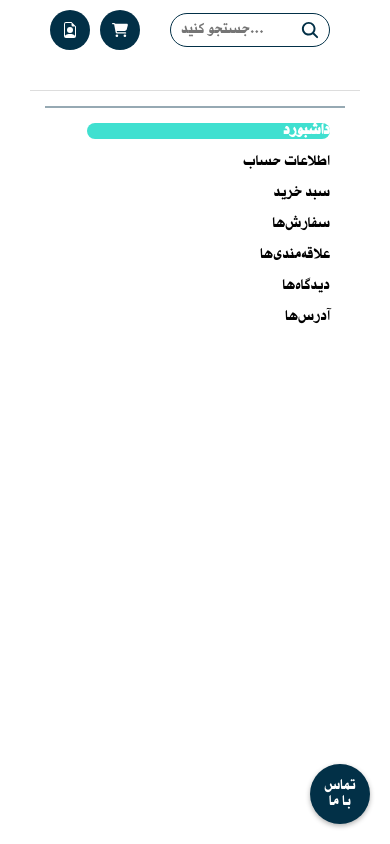
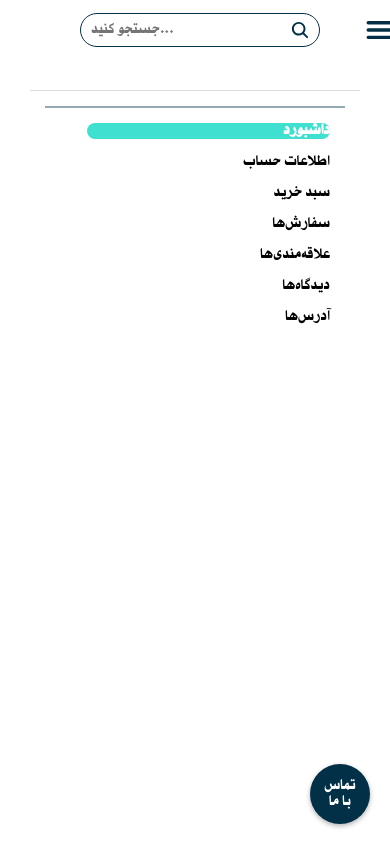
Before and after one commit to Nima77Moosavi/kimia-toranj-react, a React (Vite) app: page /user-panel in a window 390 px wide. Built offline with nearby package versions, Linux system fonts and the light colour scheme; sample sign-in values are in the browser's storage.

Commit message:
adjusted header mobile

```diff
--- a/src/components/HeaderMobile/HeaderMobile.jsx
+++ b/src/components/HeaderMobile/HeaderMobile.jsx
@@ -1,15 +1,10 @@
+import { IoMenu, IoSearch } from "react-icons/io5";
 import React, { useState, useRef, useEffect } from "react";
 import { Link } from "react-router-dom";
-import { IoMenu, IoSearch } from "react-icons/io5";
-import { FaCartShopping } from "react-icons/fa6";
-import { BsFileEarmarkPerson } from "react-icons/bs";
 import styles from "./HeaderMobile.module.css";
 
 const HeaderMobile = () => {
-  // Remove profile dropdown state since we're now showing two static icons.
   const [isMenuOpen, setIsMenuOpen] = useState(false);
-
-  // Ref for the hamburger menu dropdown
   const menuRef = useRef(null);
 
   useEffect(() => {
@@ -27,16 +22,6 @@ const HeaderMobile = () => {
 
   return (
     <header className={styles.headerMobile}>
-      {/* Left: Two icons side by side for login and cart */}
-      <div className={styles.profileContainer}>
-        <Link to="/login" className={styles.iconLink}>
-          <BsFileEarmarkPerson />
-        </Link>
-        <Link to="/" className={styles.iconLink}>
-          <FaCartShopping />
-        </Link>
-      </div>
-
       {/* Center: Search box */}
       <div className={styles.searchContainer}>
         <div className={styles.searchBox}>
@@ -45,14 +30,14 @@ const HeaderMobile = () => {
         </div>
       </div>
 
-      {/* Right: Hamburger menu */}
+      {/* Right: Hamburger Menu */}
       <div className={styles.hamburgerContainer} ref={menuRef}>
         <button
           className={styles.hamburgerButton}
           onClick={() => setIsMenuOpen((prev) => !prev)}
           aria-label="Navigation menu"
         >
-          <IoMenu />
+          <IoMenu size={36} color="#023047" />
         </button>
         {isMenuOpen && (
           <div className={styles.menuDropdown}>
@@ -71,8 +56,6 @@ const HeaderMobile = () => {
           </div>
         )}
       </div>
-
-
     </header>
   );
 };
--- a/src/components/HeaderMobile/HeaderMobile.module.css
+++ b/src/components/HeaderMobile/HeaderMobile.module.css
@@ -12,35 +12,12 @@
   z-index: 20;
 }
 
-/* ------ Profile Section as Two Static Icons ------ */
-.profileContainer {
-  display: flex;
-  gap: 10px;
-}
-
-.iconLink {
-  width: 40px;
-  height: 40px;
-  background-color: #023047;
-  border-radius: 50%;
-  display: flex;
-  justify-content: center;
-  align-items: center;
-  color: #fff;
-  text-decoration: none;
-  transition: background-color 0.3s ease;
-}
-
-.iconLink:hover {
-  background-color: #011c30;
-}
-
 /* ------ Search Section ------ */
 .searchContainer {
   flex-grow: 1;
   display: flex;
   justify-content: center;
-  margin: 0 10px;
+  margin-right: 10px;
 }
 
 .searchBox {
@@ -69,7 +46,7 @@
 /* ------ Hamburger Menu Section ------ */
 .hamburgerContainer {
   position: relative;
-  width: 40px; /* Matching dimensions for consistency */
+  width: 40px;
   height: 40px;
   display: flex;
   justify-content: center;
@@ -78,9 +55,9 @@
 
 .hamburgerButton {
   background: none;
+  padding: 0;
+  height: 40px;
   border: none;
-  font-size: 60px; /* Increased size for better prominence */
-  color: #023047; /* Base color */
   cursor: pointer;
   display: flex;
   justify-content: center;
@@ -95,16 +72,18 @@
 
 .menuDropdown {
   position: absolute;
-  top: 45px; /* Positioned just below the button */
+  top: 45px;
   right: 0;
   display: flex;
   flex-direction: column;
   align-items: flex-end;
   gap: 10px;
-  background: transparent;
-  border: none;
-  box-shadow: none;
+  background: #fff;
+  padding: 10px;
+  border-radius: 4px;
+  box-shadow: 0 4px 12px rgba(0, 0, 0, 0.1);
   animation: fadeInDown 0.3s ease-out;
+  z-index: 30;
 }
 
 @keyframes fadeInDown {
@@ -118,11 +97,12 @@
   }
 }
 
-.menuDropdown li {
+.menuDropdown ul {
   list-style: none;
+  padding: 0;
+  margin: 0;
 }
 
-/* Menu icons inside the hamburger dropdown */
 .menuIcon {
   width: 100px;
   height: 40px;
@@ -137,7 +117,7 @@
 .menuIcon a {
   color: #fff;
   text-decoration: none;
-  font-size: 10px;
+  font-size: 14px;
 }
 
 .menuIcon:hover {
--- a/src/pages/CheckoutPage/CheckoutPage.jsx
+++ b/src/pages/CheckoutPage/CheckoutPage.jsx
@@ -17,6 +17,8 @@ const CheckoutPage = () => {
       try {
         setLoading(true);
         const response = await axiosInstance.get("/api/store/shipping-addresses/");
+        console.log(response.data);
+
         // Ensure that we always have an array.
         setAddresses(Array.isArray(response.data) ? response.data : []);
         setLoading(false);
@@ -40,6 +42,8 @@ const CheckoutPage = () => {
       setLoading(true);
       // The payload must include the shipping_address_id field
       const payload = { shipping_address_id: selectedAddressId };
+      console.log(selectedAddressId);
+
 
       // Call the order creation endpoint—this API will convert the cart to an order.
       const response = await axiosInstance.post("/api/store/orders/", payload);
```
